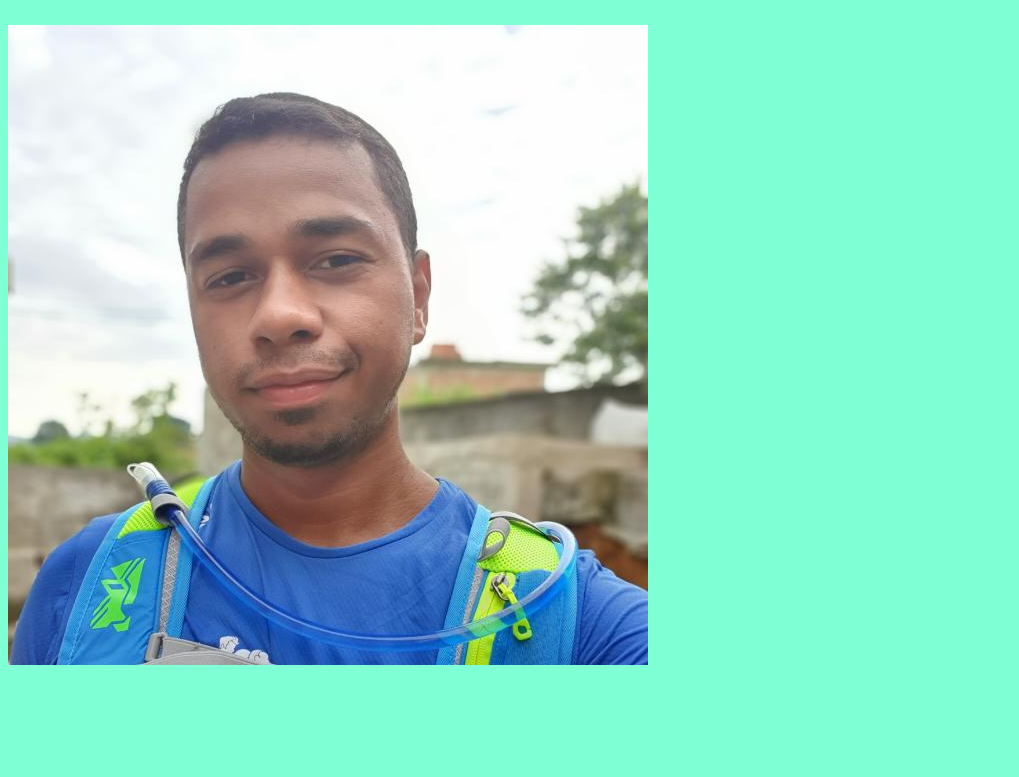
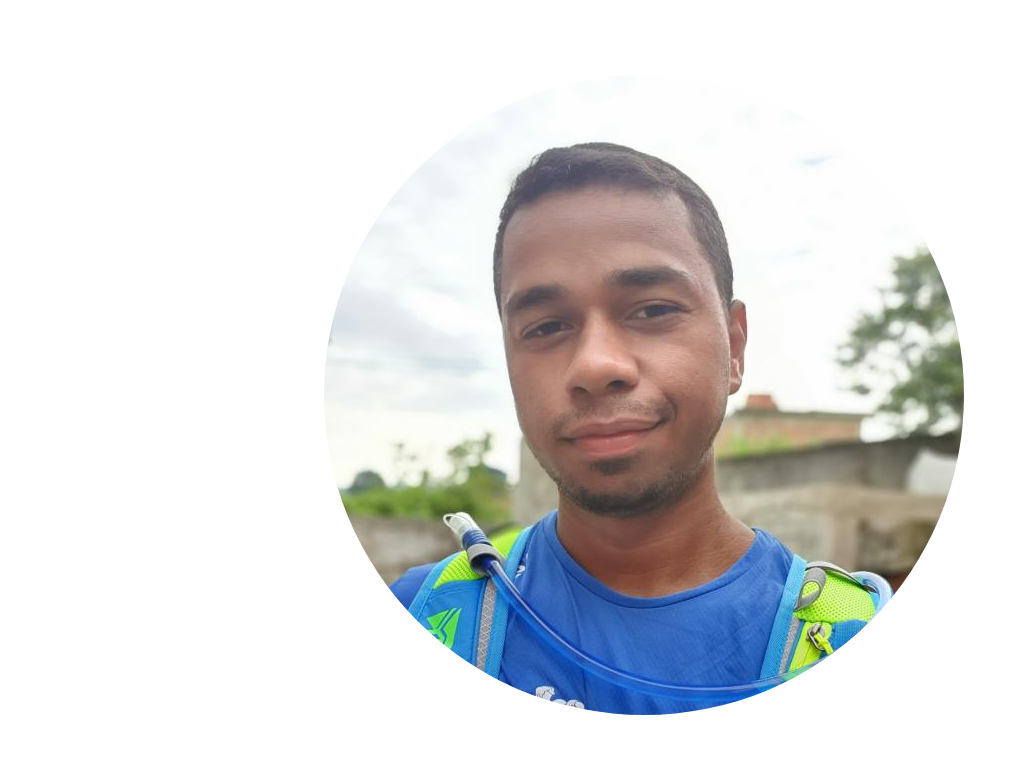
Before and after one commit to MarcosSouzsa/marcossouzsa.github.io, a plain HTML site: page index.html in a window 1280 px wide. Shown: the part 73-850 px from the top of the page, without its empty margins (0-1019 px from the left). Before the commit the page ends 800 px from the top, so only its background shows below. Drawn offline with Linux system fonts and the light colour scheme.

Commit message:
Alteração de foto redonda

```diff
--- a/index.html
+++ b/index.html
@@ -4,12 +4,19 @@
     <meta charset="UTF-8">
     <meta http-equiv="X-UA-Compatible" content="IE=edge">
     <meta name="viewport" content="width=device-width, initial-scale=1.0">
+      <style>
+        .foto_perfil{
+             margin: 50px 25% 50px 25%;
+             border-radius: 50%;
+        }
+
+      </style>
     <title>Curriculo</title>
 </head>
-<body style="background-color: aquamarine;">
+<body>
     <h1>Marcos Vini Santos de Souza</h1>
     <br>
-    <img src="imgs/fotoperfil.png"/>
+    <img src="imgs/fotoperfil.png" class="foto_perfil"/>
 <body>
 </body>
 </html>
```
